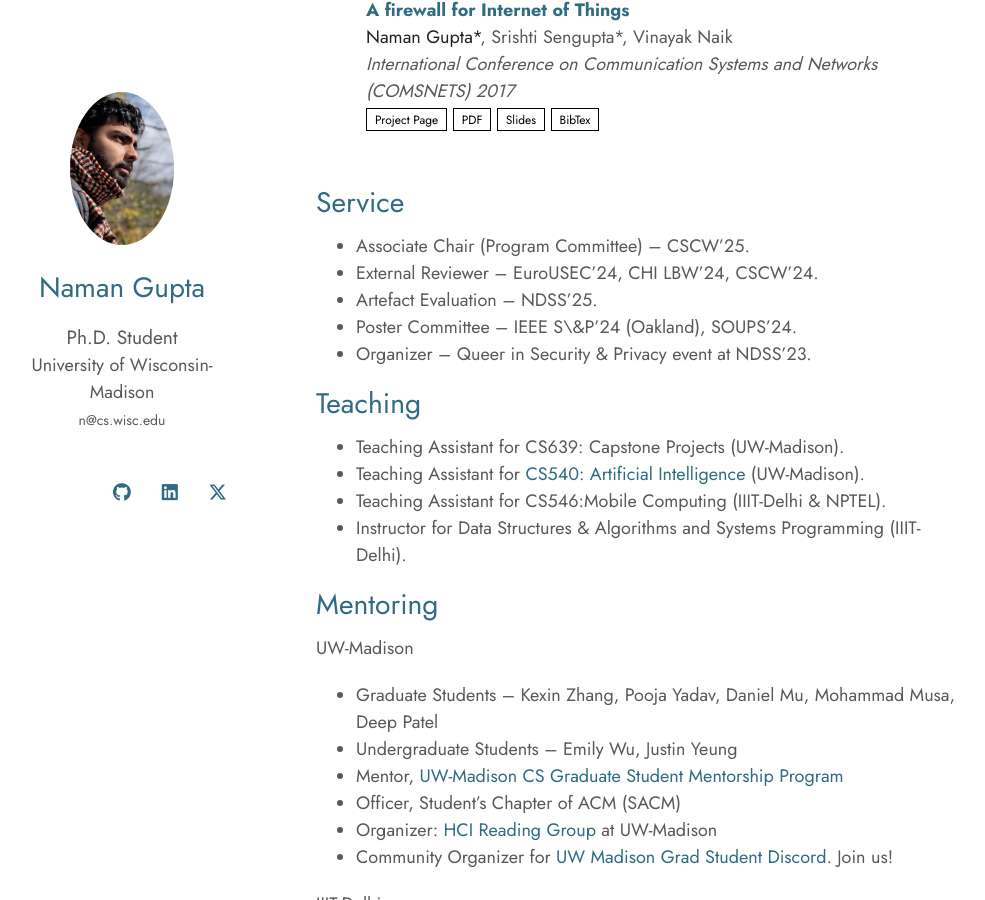
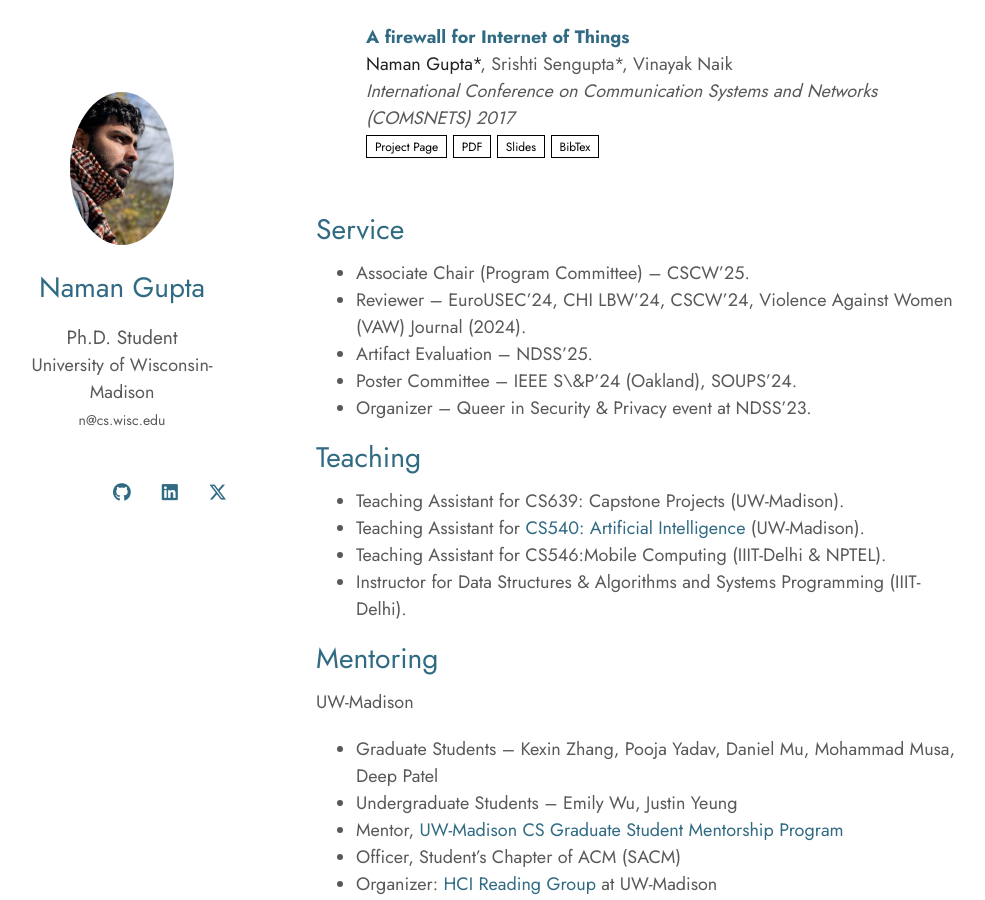
Before and after one commit to naman/naman.github.io, a Jekyll site: the page built from index.md, in a window 1280 px wide and 900 px high, scrolled down 2842 px. Shown: the whole window, without its empty margins (154-1139 px from the left). Built offline with Jekyll 4.4.1, drawn with Linux system fonts in a browser that asks for light colours; nearby versions of some CDN libraries; a style sheet for code colours, icons or effects is not loaded; some of the changed text lies outside the part shown.

Commit message:
dec 24 updates

```diff
--- a/_includes/services.md
+++ b/_includes/services.md
@@ -1,8 +1,8 @@
 ## Service
 
 - Associate Chair (Program Committee) -- CSCW'25.
-- External Reviewer -- EuroUSEC'24, CHI LBW'24, CSCW'24.
-- Artefact Evaluation -- NDSS'25.
+- Reviewer -- EuroUSEC'24, CHI LBW'24, CSCW'24, Violence Against Women (VAW) Journal (2024).
+- Artifact Evaluation -- NDSS'25.
 - Poster Committee -- IEEE S\&P'24 (Oakland), SOUPS'24.
 - Organizer -- Queer in Security & Privacy event at NDSS'23.
 
--- a/index.md
+++ b/index.md
@@ -14,10 +14,10 @@
 - **Dec'24**
   - Invited talk on *Technology-facilitated Abuse* in [Psi Chi, Psychology Career Conversations Workshop](https://psych.wisc.edu/event/career-conversations-workshop/) at UW-Madison.
   - Conducting an advocate training workshop on *Technology-facilitated Abuse* at [Soujourner Family Peace Center, Milwaukee, WI](https://techclinic.cs.wisc.edu/).
-
+  - Accepted review invitation for the Violence Against Women Journal. &#127882;
 - **Nov'24**
   - Going to the [Midwest Security Workshop 2024](https://www.midwestsecurityworkshop.com/agenda.html) at Purdue University. See you there!
-  - Talk at annual CS Research Symposium 2024.
+  - Talk at CS Research Symposium, UW-Madison 2024.
 - **Aug'24**
   - Excited to jhoin the program committee as an Associate Chair for CSCW'25! &#127882;
   - Organized a focus group on *Technology-facilitated Colonial Violence* at USENIX Security'24.
```
